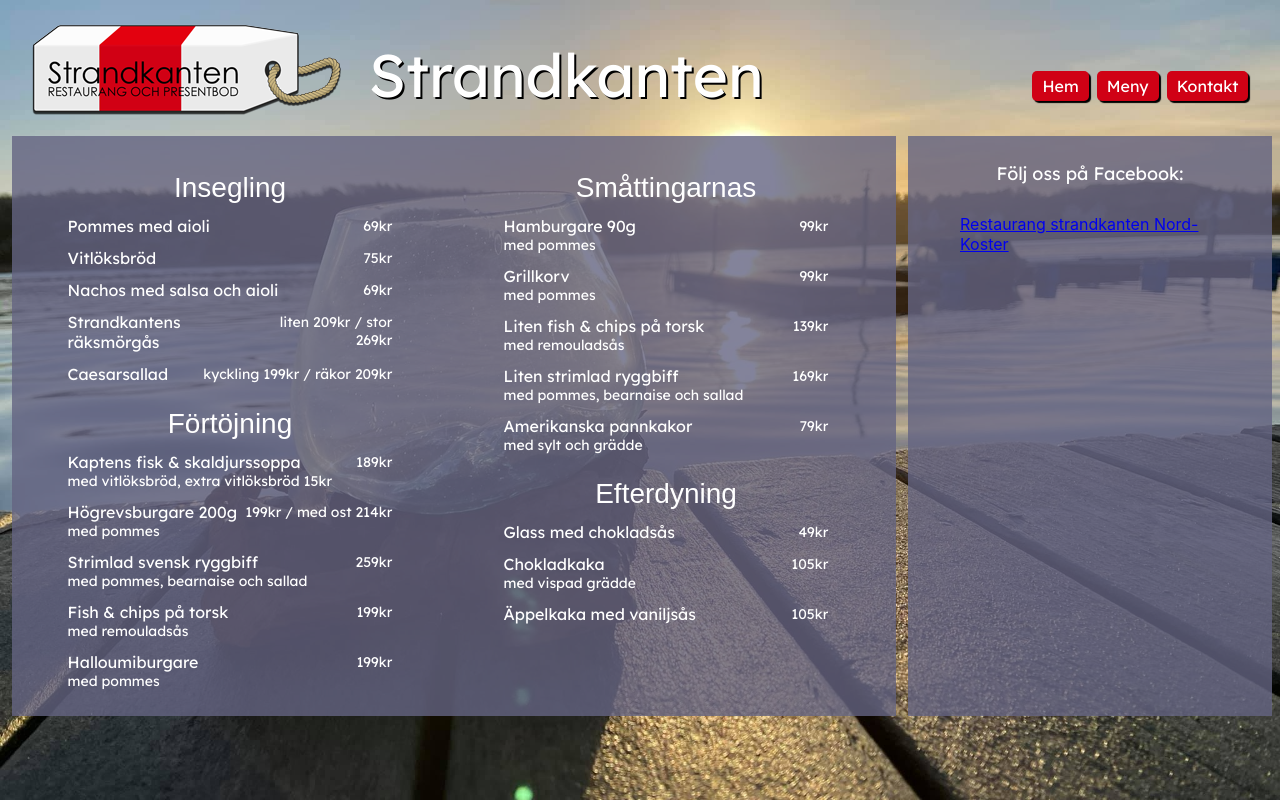
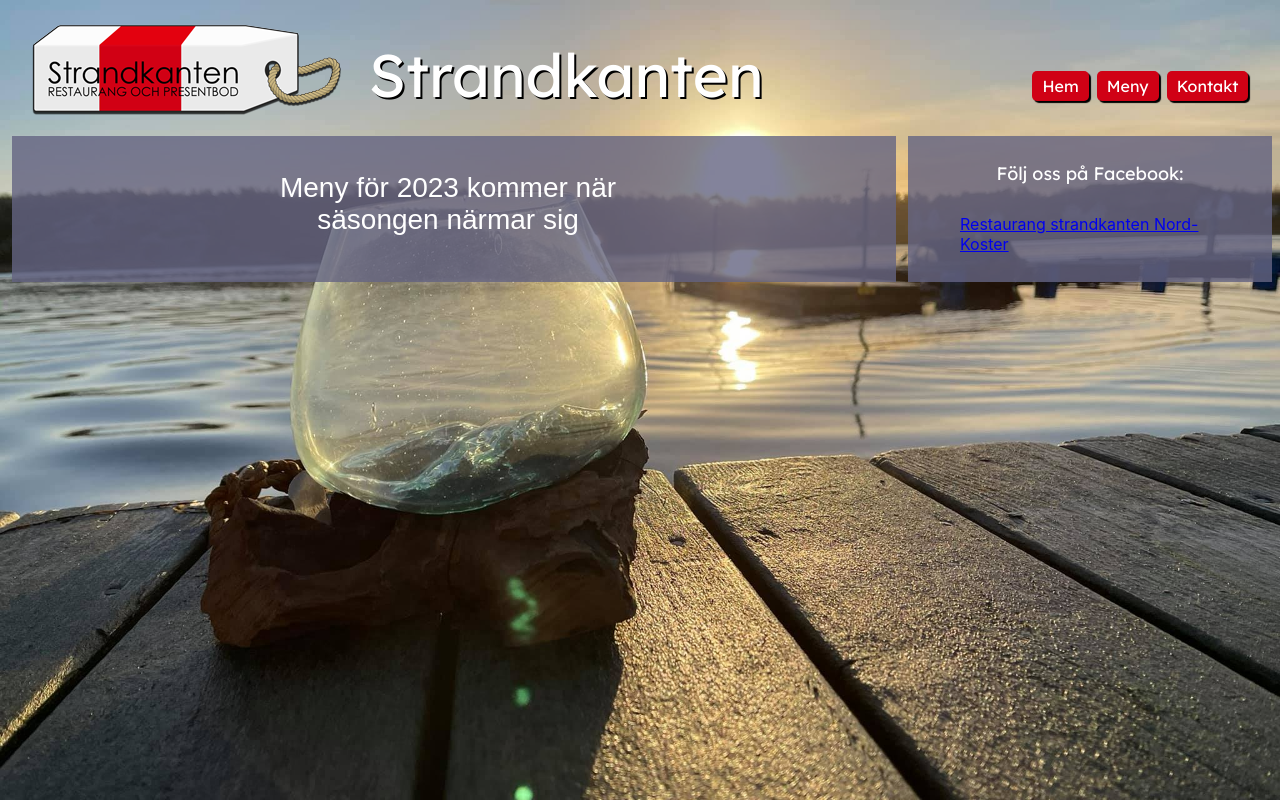
Before and after one commit to LisaStur/kanten, a React (Create React App) app: page /menue in a window 1280 px wide. Built offline with nearby package versions, Linux system fonts and the light colour scheme; a web font is replaced by a local one.

Commit message:
Updated menue for winter season

```diff
--- a/src/components/Meny.js
+++ b/src/components/Meny.js
@@ -6,6 +6,9 @@ export const Meny = () => {
   return (
     <MenySection>
       <BigScreen>
+        <MenyHeader>Meny för 2023 kommer när säsongen närmar sig</MenyHeader>
+      </BigScreen>
+      {/*<BigScreen>
         <MenyHeader>Insegling</MenyHeader>
         <EachEntry>
           <MenyEntry>Pommes med aioli</MenyEntry>
@@ -117,7 +120,7 @@ export const Meny = () => {
           <MenyEntry>Äppelkaka med vaniljsås</MenyEntry>
           <Price>105kr</Price>
         </EachEntry>
-      </BigScreen>
+      </BigScreen>*/}
       {/*<BigScreen>
         <MenyHeader>Dryck</MenyHeader>
         <DrinkHeader>Öl</DrinkHeader>
@@ -326,7 +329,7 @@ const MenyHeader = styled.h2`
   margin-block-start: 0;
   margin-block-end: 0;
 `
-const EachEntry = styled.div`
+/*const EachEntry = styled.div`
   display: flex;
   flex-direction: row;
   justify-content: space-between;
@@ -381,7 +384,7 @@ const Price = styled.p`
     padding-top: 1px;
     font-size: 14px;
   }
-`
+`*/
 /* const DrinkHeader = styled.h3`
   color: white;
   font-family: 'Lexend Deca', sans-serif;
```
